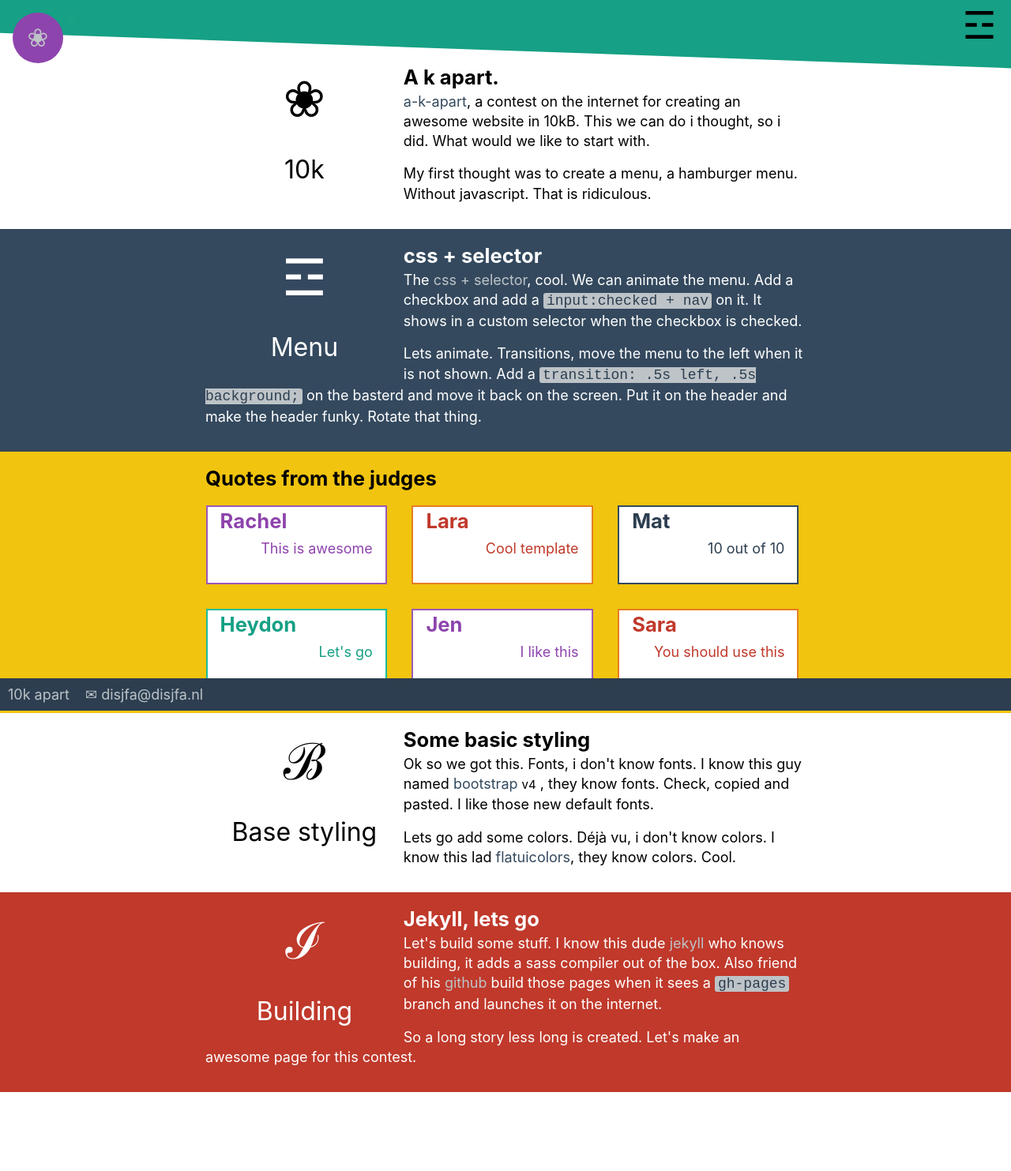
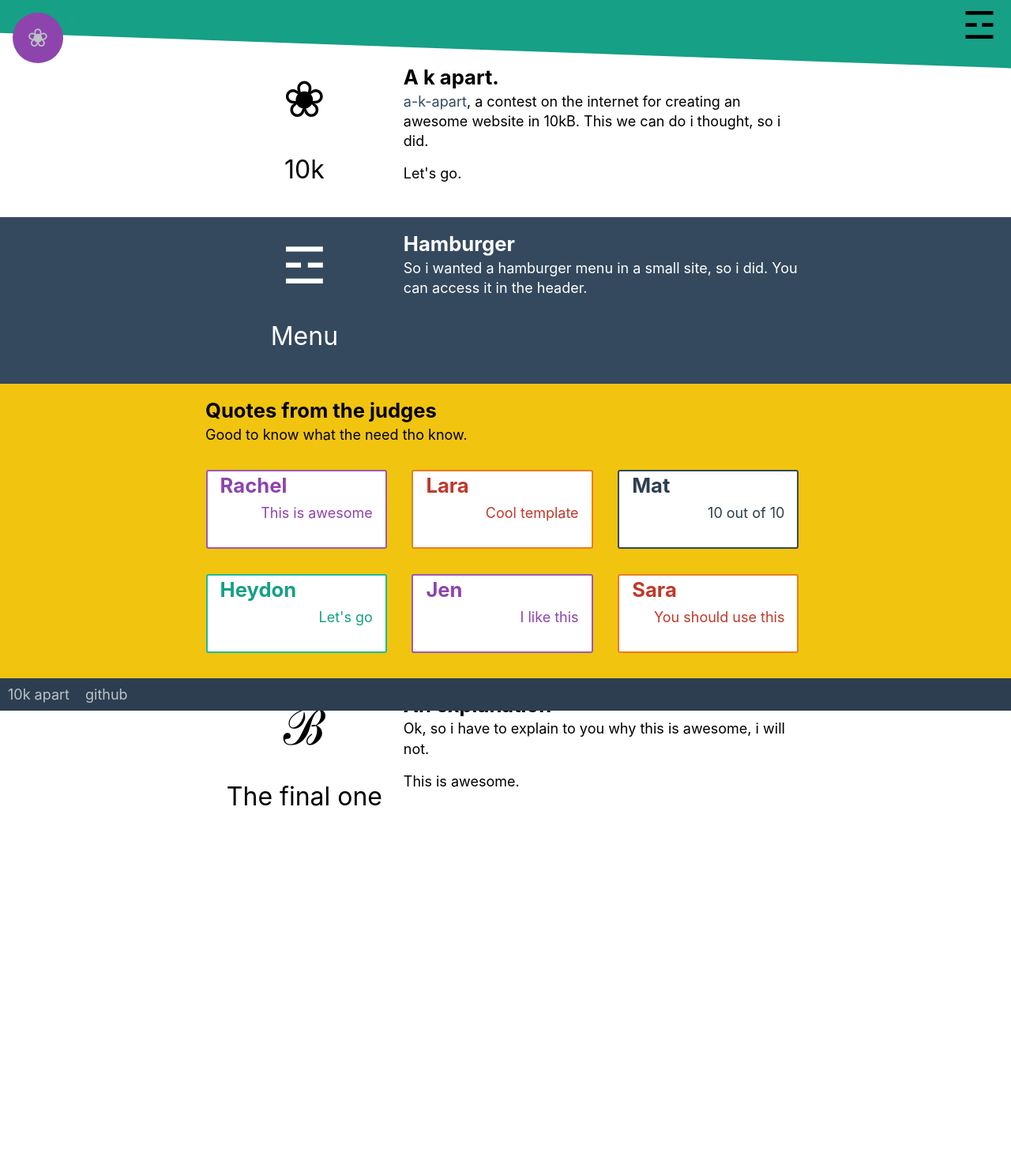
Before and after one commit to disjfa/10k-2016, a Jekyll site: the page built from index.html, in a window 1280 px wide. Shown: the whole page at 79% size. Built offline with Jekyll 4.4.1, drawn with Linux system fonts in a browser that asks for light colours; after the commit the page ends 1170 px from its top, so only the background shows below that.

Commit message:
fixed routes

```diff
--- a/_config.yml
+++ b/_config.yml
@@ -17,7 +17,7 @@ email: disjfa@disjfa.nl
 description: > # this means to ignore newlines until "baseurl:"
   Project for the 10k apart competition, uses some simple examples to make the internet cool again.
 baseurl: "/10k-2016" # the subpath of your site, e.g. /blog
-url: "https://disjfa.github.io/" # the base hostname & protocol for your site
+url: "https://disjfa.github.io" # the base hostname & protocol for your site
 github_username:  disjfa
 
 # Build settings
--- a/_includes/footer.html
+++ b/_includes/footer.html
@@ -1,4 +1,4 @@
 <footer role="contentinfo">
     <div>{{ site.title }}</div>
-    <div><a href="mailto:{{ site.email }}">&#9993; {{ site.email }}</a></div>
+    <div><a href="https://github.com/{{ site.github_username }}">github</a></div>
 </footer>
--- a/_sass/_layout.scss
+++ b/_sass/_layout.scss
@@ -76,6 +76,7 @@ article {
     height: 100px;
     position: relative;
     transition: .3s background;
+    border-radius: 3px;
     h2, p {
       transition: .3s all;
     }
@@ -126,10 +127,3 @@ article {
     }
   }
 }
-
-code {
-  background: $gray-light;
-  color: $midnight-blue;
-  border-radius: 3px;;
-  padding: 0 4px ;
-}
--- a/index.html
+++ b/index.html
@@ -12,11 +12,10 @@ permalink: /index.html
     <h2>A k apart.</h2>
     <p>
         <a href="https://a-k-apart.com" aria-label="go to the a-k-apart website">a-k-apart</a>, a contest on the
-        internet for creating an awesome website in 10kB. This we can do i thought, so i did. What would we like to
-        start with.
+        internet for creating an awesome website in 10kB. This we can do i thought, so i did.
     </p>
     <p>
-        My first thought was to create a menu, a hamburger menu. Without javascript. That is ridiculous.
+        Let's go.
     </p>
 </article>
 <div class="bg-wet-asphalt inversed">
@@ -25,22 +24,18 @@ permalink: /index.html
             &#9778;
             <figcaption>Menu</figcaption>
         </figure>
-        <h2>css + selector</h2>
+        <h2>Hamburger</h2>
         <p>
-            The <a href="http://www.w3schools.com/cssref/sel_element_pluss.asp">css + selector</a>, cool. We can animate
-            the menu. Add a checkbox and add a <code>input:checked + nav</code>
-            on it. It shows in a custom selector when the checkbox is checked.
-        </p>
-        <p>
-            Lets animate. Transitions, move the menu to the left when it is not shown. Add a <code>transition: .5s left,
-                .5s background;</code> on the basterd and move it back on the screen. Put it on the header and make the
-            header funky. Rotate that thing.
+            So i wanted a hamburger menu in a small site, so i did. You can access it in the header.
         </p>
     </article>
 </div>
 <div class="bg-sun-flowers">
     <article>
         <h2>Quotes from the judges</h2>
+        <p>
+            Good to know what the need tho know.
+        </p>
         <div class="blocks">
             <a class="block" href="#">
                 <h2>Rachel</h2>
@@ -73,38 +68,16 @@ permalink: /index.html
     <article>
         <figure>
             &bernou;
-            <figcaption>Base styling</figcaption>
+            <figcaption>The final one</figcaption>
         </figure>
         <h2>
-            Some basic styling
+            An explanation
         </h2>
         <p>
-            Ok so we got this. Fonts, i don't know fonts. I know this guy named <a href="http://getbootstrap.com/">bootstrap</a>
-            <small>v4</small>
-            , they know fonts. Check, copied and pasted. I like those new default fonts.
+            Ok, so i have to explain to you why this is awesome, i will not.
         </p>
         <p>
-            Lets go add some colors. Déjà vu, i don't know colors. I know this lad <a href="https://flatuicolors.com/">flatuicolors</a>,
-            they know colors. Cool.
+            This is awesome.
         </p>
     </article>
 </div>
-<div class="bg-pommegrenade inversed">
-    <article>
-        <figure>
-            &Iscr;
-            <figcaption>Building</figcaption>
-        </figure>
-        <h2>
-            Jekyll, lets go
-        </h2>
-        <p>
-            Let's build some stuff. I know this dude <a href="https://jekyllrb.com/">jekyll</a> who knows building, it
-            adds a sass compiler out of the box. Also friend of his <a href="https://github.com/">github</a> build those
-            pages when it sees a <code>gh-pages</code> branch and launches it on the internet.
-        </p>
-        <p>
-            So a long story less long is created. Let's make an awesome page for this contest.
-        </p>
-    </article>
-</div>
```
Also changed, not shown: _includes/header.html (+8 -4 lines).
